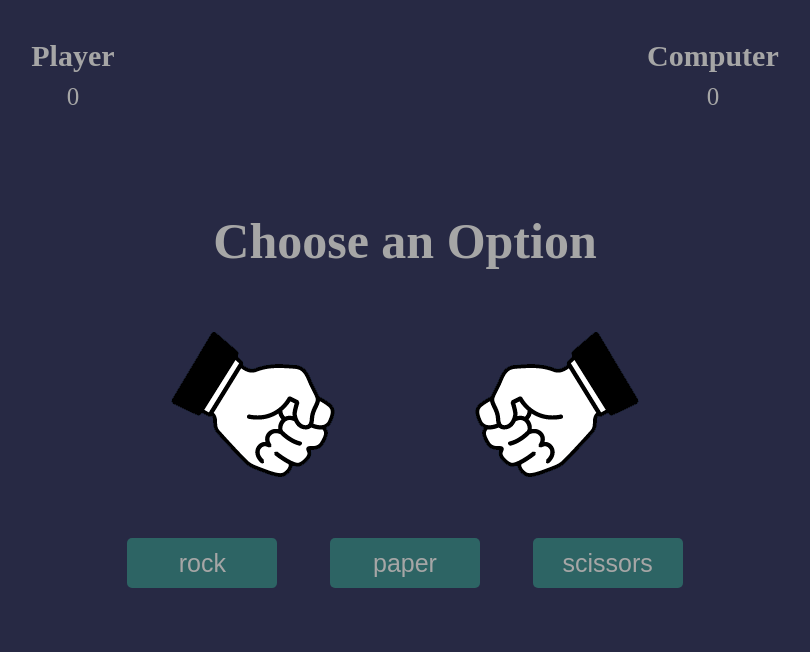
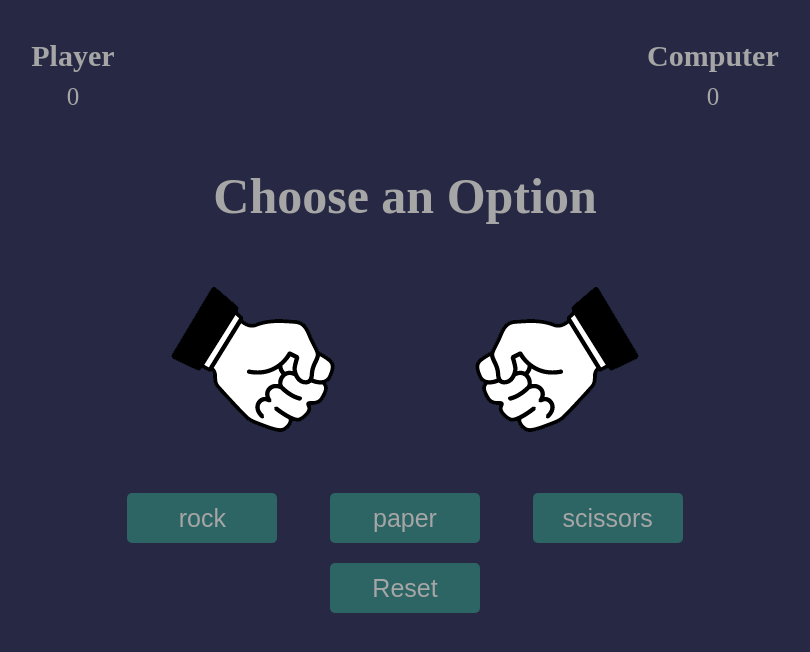
Before and after one commit to Toguro85/Rock-paper-scissor-game, a plain HTML site: page index.html in a window 1280 px wide. Both pictures are taken after a click on the button "Let's Play!!". Shown: the whole page, without its empty margins (235-1045 px from the left). Drawn offline with Linux system fonts and the light colour scheme.

Commit message:
Add reset

```diff
--- a/app.js
+++ b/app.js
@@ -18,6 +18,16 @@ const game = () =>{
     const playerHand = document.querySelector(".player-hand");
     const computerHand = document.querySelector(".computer-hand");
     const hands = document.querySelectorAll(".hands img");
+    const reset = document.querySelector(".reset button");
+
+    //reset score
+    reset.addEventListener("click",() =>{
+      pScore = 0;
+      cScore = 0;
+      updateScore();
+      playerHand.src = `./assets/rock.png`;
+      computerHand.src = `./assets/rock.png`;
+    });
 
     hands.forEach(hand=>{
       hand.addEventListener("animationend", function() {
--- a/index.html
+++ b/index.html
@@ -38,6 +38,9 @@
         <button class="paper">paper</button>
         <button class="scissors">scissors</button>
       </div>
+      <div class="reset">
+        <button>Reset</button>
+      </div>
     </div>
    </section>
 
--- a/style.css
+++ b/style.css
@@ -42,7 +42,7 @@ section{
   font-size: 50px;
 }
 
-.intro button, .match button{
+.intro button, .match button,.reset button{
   background: none;
   color: rgb(166,166,166);
   border: none;
@@ -60,6 +60,16 @@ section{
   left: 50%;
   transform: translate(-50%,-50%);
   transition: opacity 0.5s ease 0.5s;
+}
+
+.reset{
+   padding: 20px;
+   display: flex;
+   transition: opacity 0.5s ease 0.5s;
+   flex-direction: column;
+   align-items: center;
+   justify-content: space-around;
+
 }
 
 .winner{
```
